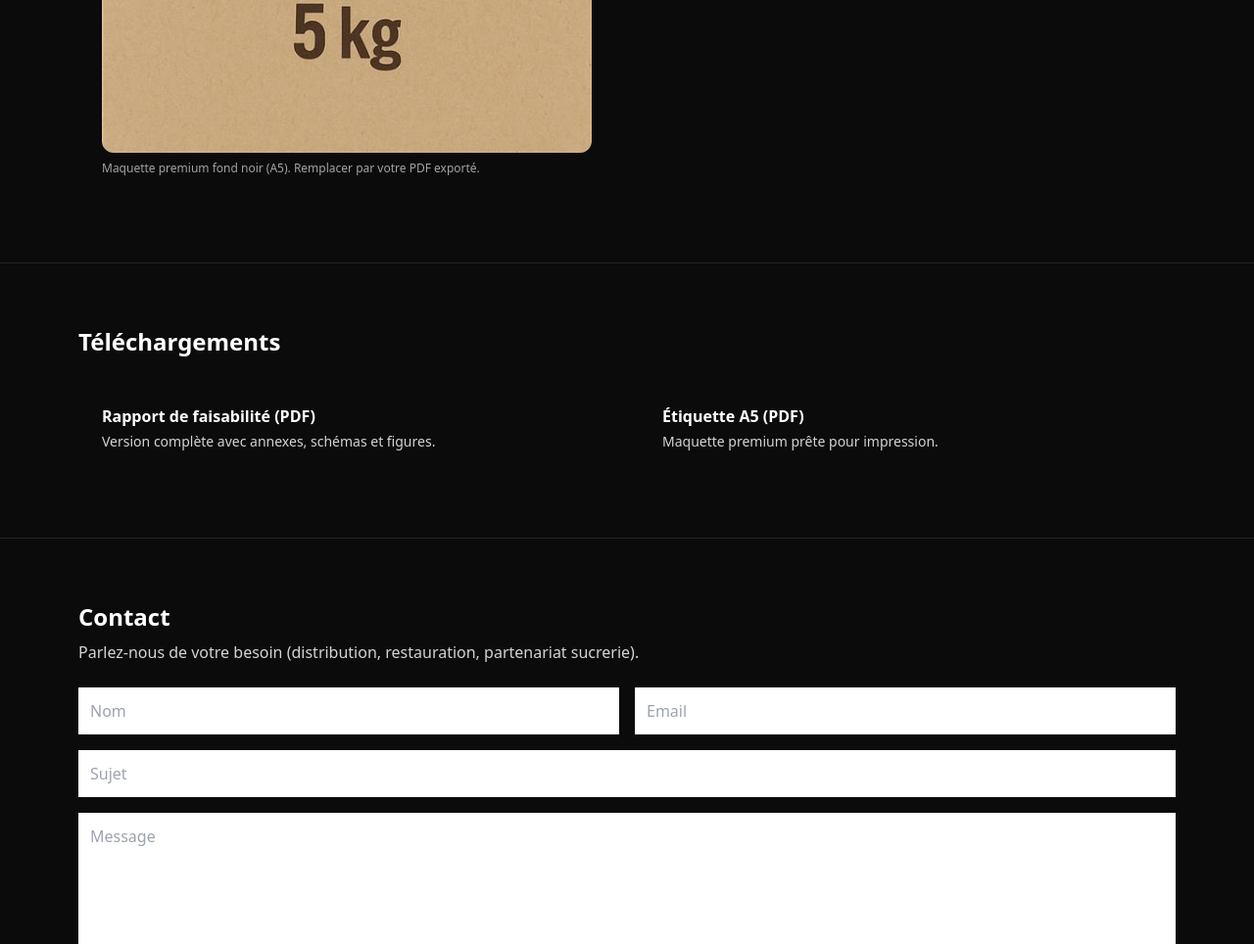
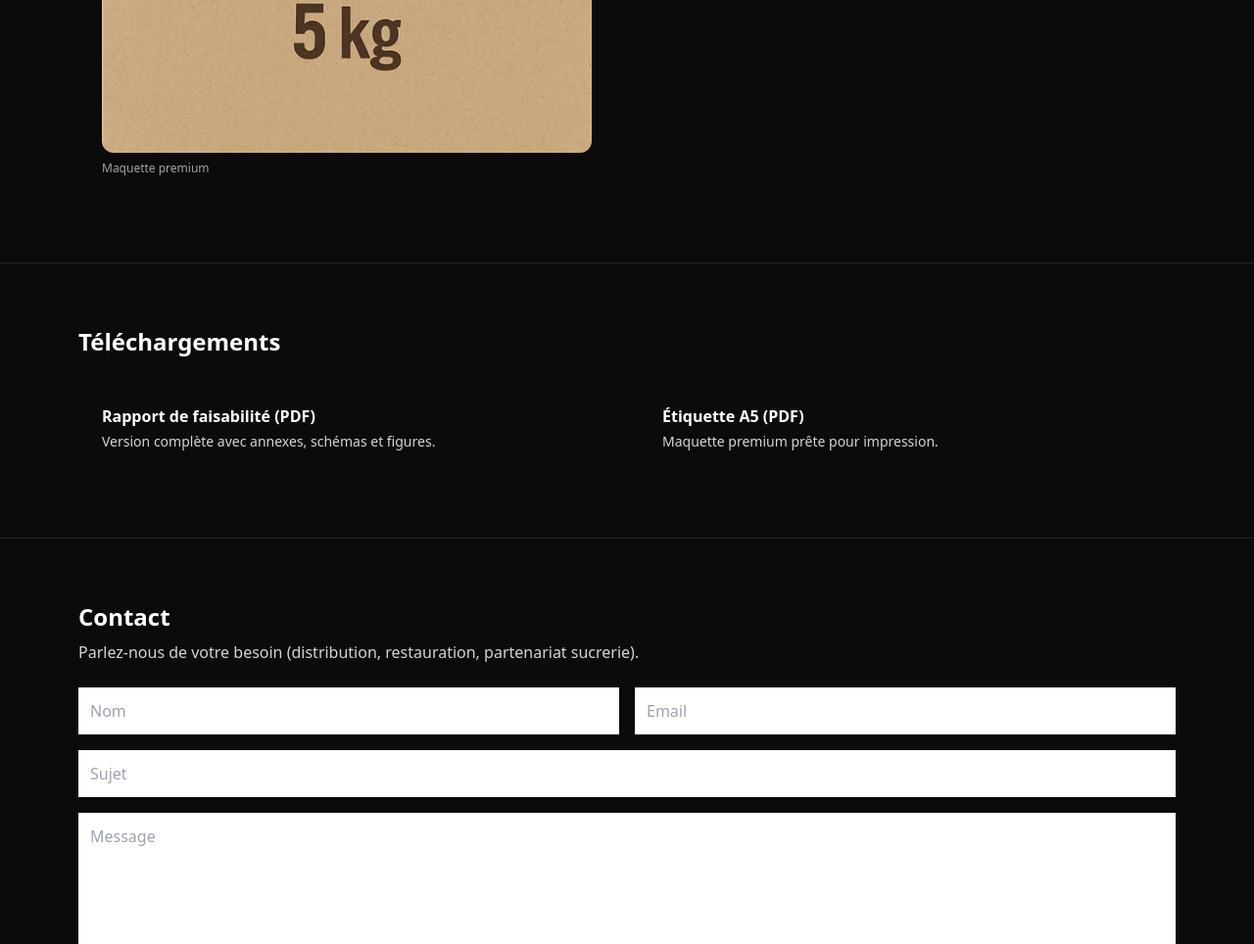
Before and after one commit to Dofe-dan-ker/DDK, a plain HTML site: page index.html in a window 1280 px wide. Shown: the part 2722-3686 px from the top of the page at 98% size. Drawn offline with nearby package versions, Linux system fonts and the light colour scheme.

Commit message:
Update index.html

```diff
--- a/index.html
+++ b/index.html
@@ -211,7 +211,7 @@
       <div class="grid md:grid-cols-2 gap-6 mt-6 items-center">
         <div class="card p-6">
           <img src="etiquette.png" alt="Maquette étiquette A5" class="rounded-xl"/>
-          <p class="text-xs text-neutral-400 mt-2">Maquette premium fond noir (A5). Remplacer par votre PDF exporté.</p>
+          <p class="text-xs text-neutral-400 mt-2">Maquette premium</p>
         </div>
         <ul class="text-neutral-300 text-sm space-y-2">
           <li>Mentions obligatoires (composition, poids, sécurité, coordonnées).</li>
```
